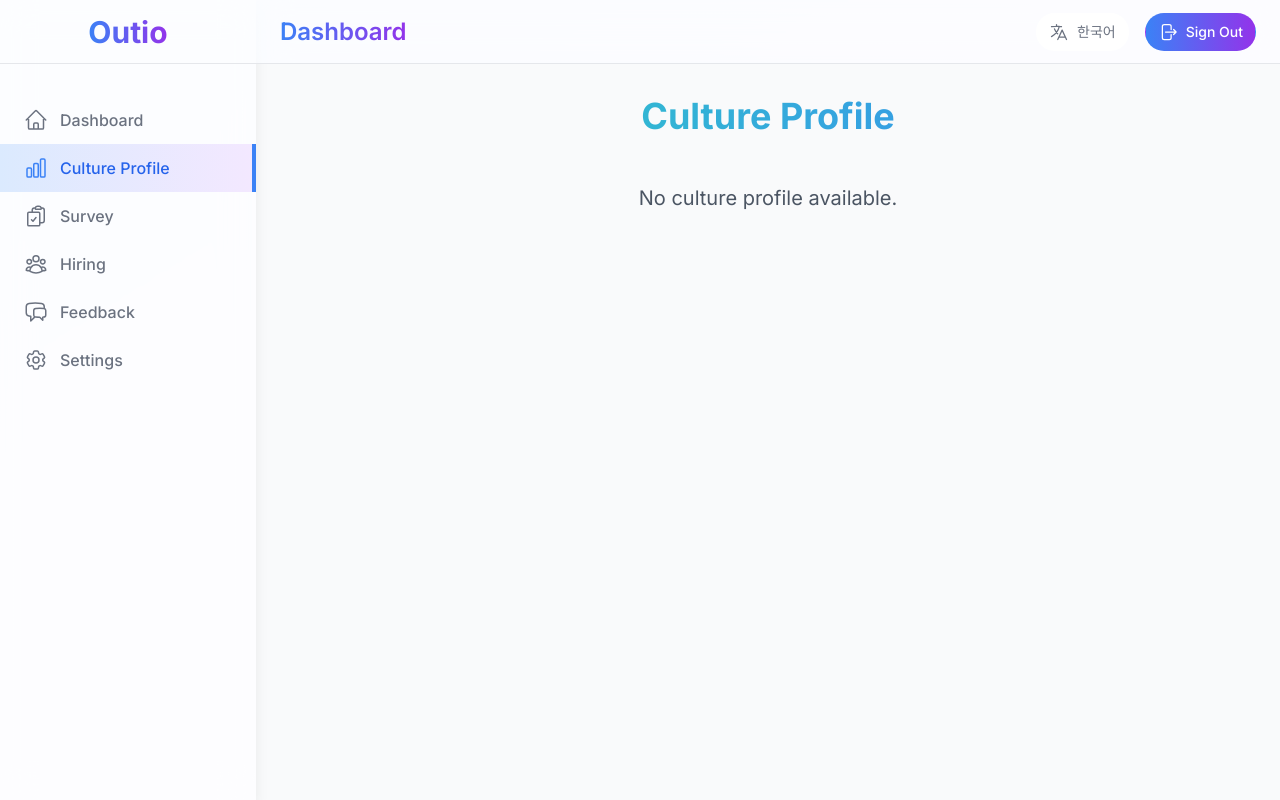
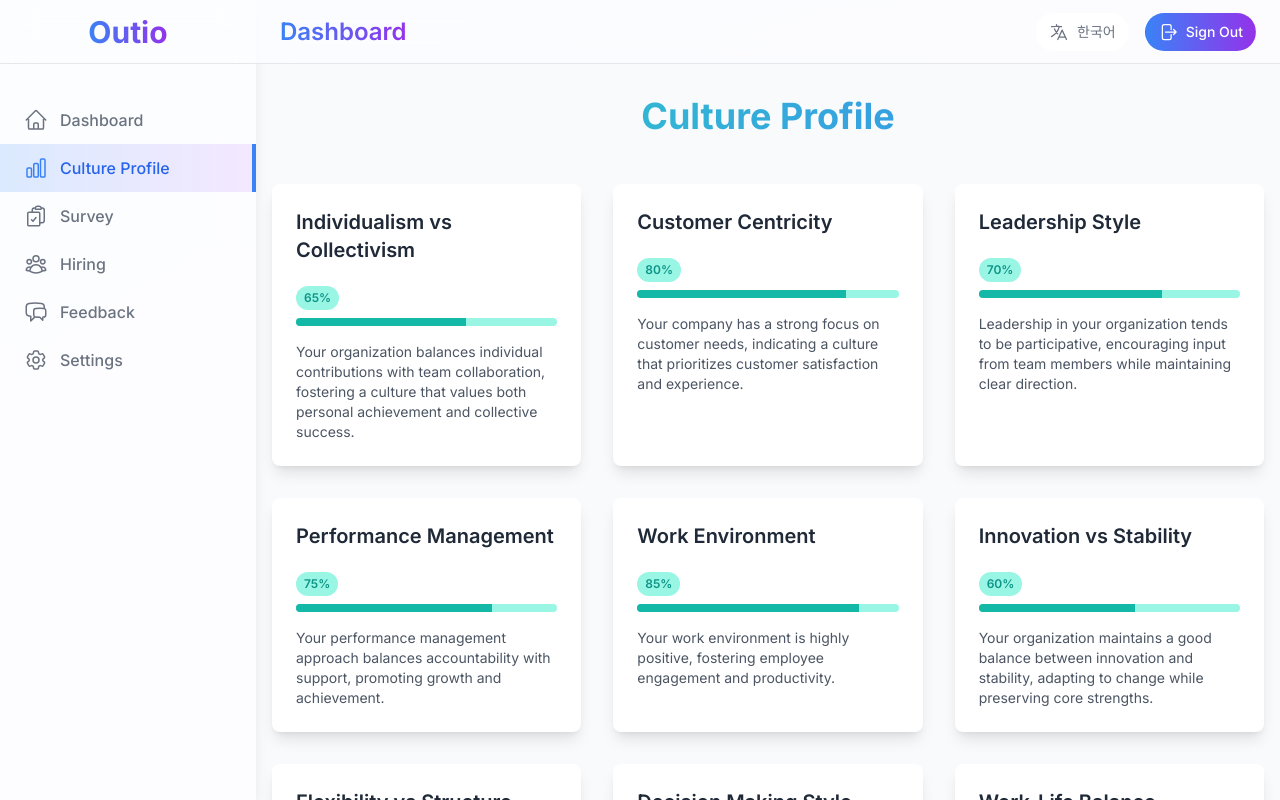
Before and after one commit to selfmadecero/outio, a Next.js app: page /culture-profile in a window 1280 px wide. Built offline with nearby package versions, Linux system fonts and the light colour scheme; no server answers; the database is empty; sample sign-in values are in the browser's storage.

Commit message:
더미 데이터 추가

```diff
--- a/src/app/culture-profile/page.tsx
+++ b/src/app/culture-profile/page.tsx
@@ -8,6 +8,7 @@ import { doc, getDoc } from 'firebase/firestore';
 import { User } from 'firebase/auth';
 import DashboardLayout from '../../components/DashboardLayout';
 import { motion } from 'framer-motion';
+import LoadingSpinner from '../../components/LoadingSpinner';
 
 type ContentType = {
   [key in 'en' | 'ko']: {
@@ -60,9 +61,74 @@ const content: ContentType = {
   },
 };
 
+const sampleProfile = {
+  individualismVsCollectivism: 65,
+  customerCentricity: 80,
+  leadershipStyle: 70,
+  performanceManagement: 75,
+  workEnvironment: 85,
+  innovationVsStability: 60,
+  flexibilityVsStructure: 55,
+  decisionMakingStyle: 72,
+  workLifeBalance: 78,
+  communicationStyle: 68,
+  learningAndDevelopment: 82,
+};
+
+const profileDescriptions = {
+  en: {
+    individualismVsCollectivism:
+      'Your organization balances individual contributions with team collaboration, fostering a culture that values both personal achievement and collective success.',
+    customerCentricity:
+      'Your company has a strong focus on customer needs, indicating a culture that prioritizes customer satisfaction and experience.',
+    leadershipStyle:
+      'Leadership in your organization tends to be participative, encouraging input from team members while maintaining clear direction.',
+    performanceManagement:
+      'Your performance management approach balances accountability with support, promoting growth and achievement.',
+    workEnvironment:
+      'Your work environment is highly positive, fostering employee engagement and productivity.',
+    innovationVsStability:
+      'Your organization maintains a good balance between innovation and stability, adapting to change while preserving core strengths.',
+    flexibilityVsStructure:
+      'Your company leans slightly towards structure, providing clear processes while allowing some flexibility.',
+    decisionMakingStyle:
+      'Decision-making in your organization is relatively data-driven, with a healthy consideration for intuition and experience.',
+    workLifeBalance:
+      'Your company culture strongly supports work-life balance, which can lead to higher employee satisfaction and retention.',
+    communicationStyle:
+      'Communication in your organization is fairly open, with room for improvement in transparency and frequency.',
+    learningAndDevelopment:
+      'Your organization places a high value on learning and development, supporting employee growth and adaptability.',
+  },
+  ko: {
+    individualismVsCollectivism:
+      '귀사는 개인의 기여와 팀 협업의 균형을 잘 맞추고 있어, 개인의 성취와 집단의 성공을 모두 중요하게 여기는 문화를 조성하고 있습니다.',
+    customerCentricity:
+      '귀사는 고객 니즈에 대한 강한 초점을 가지고 있어, 고객 만족과 경험을 우선시하는 문화를 가지고 있습니다.',
+    leadershipStyle:
+      '귀사의 리더십은 참여적인 경향이 있어, 팀 구성원들의 의견을 장려하면서도 명확한 방향성을 유지하고 있습니다.',
+    performanceManagement:
+      '귀사의 성과 관리 접근 방식은 책임과 지원의 균형을 잘 맞추어, 성장과 성취를 촉진하고 있습니다.',
+    workEnvironment:
+      '귀사의 근무 환경은 매우 긍정적이어서, 직원들의 참여와 생산성을 높이고 있습니다.',
+    innovationVsStability:
+      '귀사는 혁신과 안정성 사이의 균형을 잘 유지하고 있어, 변화에 적응하면서도 핵심 강점을 보존하고 있습니다.',
+    flexibilityVsStructure:
+      '귀사는 구조에 약간 더 기울어 있어, 명확한 프로세스를 제공하면서도 일정 수준의 유연성을 허용하고 있습니다.',
+    decisionMakingStyle:
+      '귀사의 의사결정은 비교적 데이터 중심적이며, 직관과 경험도 적절히 고려하고 있습니다.',
+    workLifeBalance:
+      '귀사의 문화는 일-삶의 균형을 강력히 지원하고 있어, 이는 높은 직원 만족도와 유지율로 이어질 수 있습니다.',
+    communicationStyle:
+      '귀사의 의사소통은 꽤 개방적이지만, 투명성과 빈도 면에서 개선의 여지가 있습니다.',
+    learningAndDevelopment:
+      '귀사는 학습과 개발에 높은 가치를 두고 있어, 직원들의 성장과 적응력을 지원하고 있습니다.',
+  },
+};
+
 export default function CultureProfile() {
   const [user, setUser] = useState<User | null>(null);
-  const [profile, setProfile] = useState<any>(null);
+  const [profile, setProfile] = useState<any>(sampleProfile);
   const [loading, setLoading] = useState(true);
   const router = useRouter();
   const { language } = useLanguage();
@@ -87,16 +153,21 @@ export default function CultureProfile() {
       if (docSnap.exists()) {
         setProfile(docSnap.data());
       } else {
-        console.log('No culture profile found!');
+        console.log('No culture profile found, using sample data.');
+        setProfile(sampleProfile);
       }
     } catch (error) {
       console.error('Error fetching culture profile:', error);
+      setProfile(sampleProfile);
     } finally {
       setLoading(false);
     }
   };
 
-  const renderProfileItem = (key: keyof ContentType['en'], value: number) => (
+  const renderProfileItem = (
+    key: keyof typeof sampleProfile,
+    value: number
+  ) => (
     <motion.div
       initial={{ opacity: 0, y: 20 }}
       animate={{ opacity: 1, y: 0 }}
@@ -123,15 +194,16 @@ export default function CultureProfile() {
           ></motion.div>
         </div>
       </div>
+      <p className="text-sm text-gray-600 mt-2">
+        {profileDescriptions[language][key]}
+      </p>
     </motion.div>
   );
 
   if (loading) {
     return (
       <DashboardLayout>
-        <div className="flex items-center justify-center h-screen">
-          <div className="animate-spin rounded-full h-32 w-32 border-b-2 border-gray-900"></div>
-        </div>
+        <LoadingSpinner />
       </DashboardLayout>
     );
   }
@@ -147,54 +219,14 @@ export default function CultureProfile() {
         >
           {content[language].title}
         </motion.h2>
-        {!profile ? (
-          <motion.p
-            initial={{ opacity: 0 }}
-            animate={{ opacity: 1 }}
-            transition={{ duration: 0.5 }}
-            className="text-center text-xl text-gray-600"
-          >
-            {content[language].noProfile}
-          </motion.p>
-        ) : (
-          <div className="grid grid-cols-1 md:grid-cols-2 lg:grid-cols-3 gap-8">
-            {renderProfileItem(
-              'individualismVsCollectivism',
-              profile.individualismVsCollectivism
-            )}
-            {renderProfileItem(
-              'customerCentricity',
-              profile.customerCentricity
-            )}
-            {renderProfileItem('leadershipStyle', profile.leadershipStyle)}
-            {renderProfileItem(
-              'performanceManagement',
-              profile.performanceManagement
-            )}
-            {renderProfileItem('workEnvironment', profile.workEnvironment)}
-            {renderProfileItem(
-              'flexibilityVsStructure',
-              profile.flexibilityVsStructure
-            )}
-            {renderProfileItem(
-              'decisionMakingStyle',
-              profile.decisionMakingStyle
-            )}
-            {renderProfileItem('workLifeBalance', profile.workLifeBalance)}
-            {renderProfileItem(
-              'communicationStyle',
-              profile.communicationStyle
-            )}
-            {renderProfileItem(
-              'learningAndDevelopment',
-              profile.learningAndDevelopment
-            )}
-            {renderProfileItem(
-              'innovationVsStability',
-              profile.innovationVsStability
-            )}
-          </div>
-        )}
+        <div className="grid grid-cols-1 md:grid-cols-2 lg:grid-cols-3 gap-8">
+          {Object.entries(profile).map(([key, value]) =>
+            renderProfileItem(
+              key as keyof typeof sampleProfile,
+              value as number
+            )
+          )}
+        </div>
       </div>
     </DashboardLayout>
   );
```
